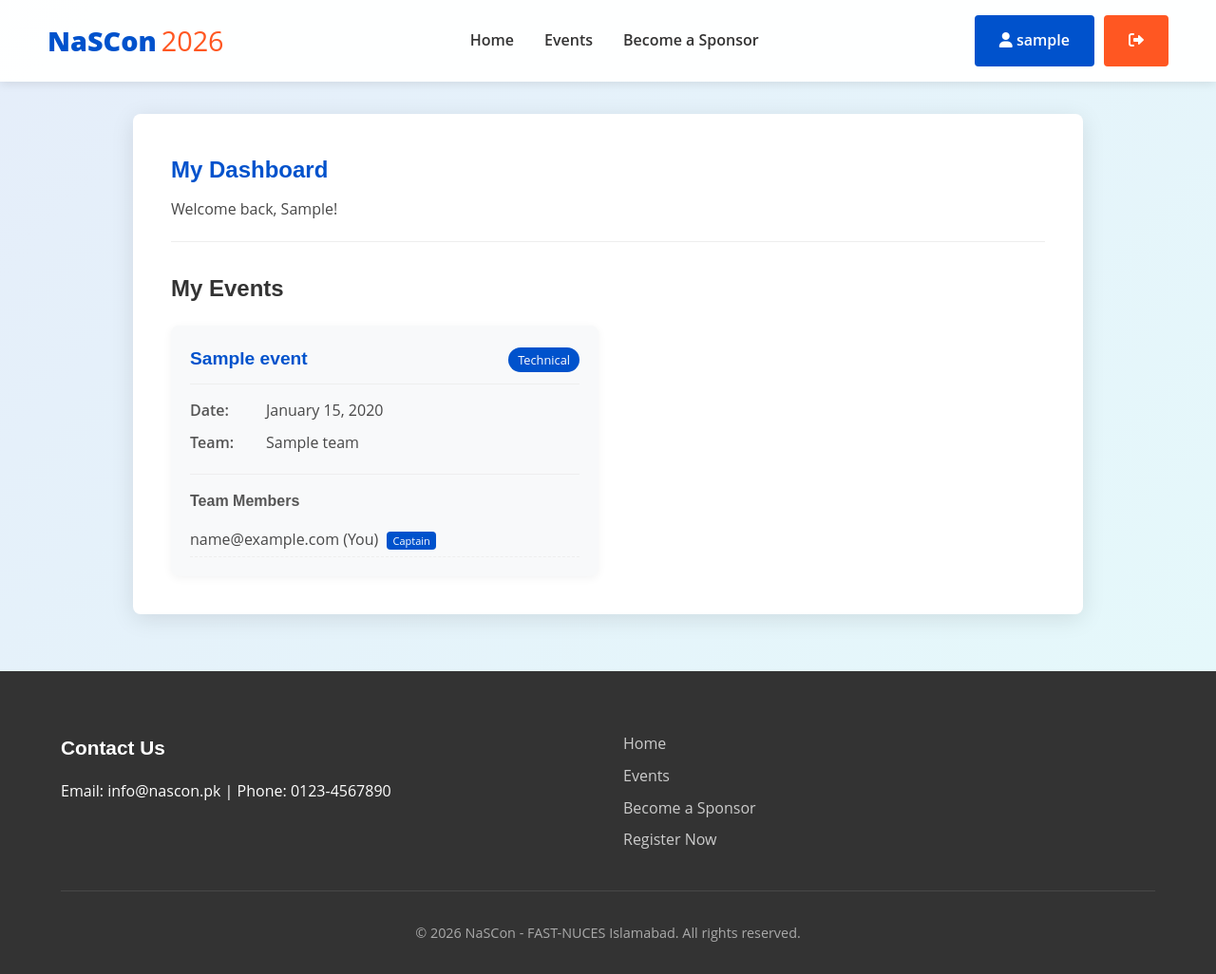
After one commit to RafayAhmad7548/Nascon26, a Django app: page /dashboard/ in a window 1280 px wide. The commit adds this page. Shown: the whole page at 95% size. Run offline with Django 5.2, Linux system fonts and the light colour scheme; a user stored in the database is signed in; tables that the repository leaves empty hold one stand-in row (values such as "Sample post").

Commit message:
Add dashboard view and related templates for user roles

```diff
--- /dev/null
+++ b/nascon/static/nascon/css/pages/dashboard.css
@@ -0,0 +1,168 @@
+/* Dashboard Section */
+.dashboard-section {
+    min-height: 85vh;
+    padding: 120px 0 60px;
+    background: linear-gradient(135deg, rgba(0, 82, 204, 0.1) 0%, rgba(0, 188, 212, 0.1) 100%);
+}
+
+.dashboard-container {
+    max-width: 1000px;
+    margin: 0 auto;
+    background-color: white;
+    border-radius: 8px;
+    padding: 40px;
+    box-shadow: 0 5px 25px rgba(0, 0, 0, 0.1);
+}
+
+.dashboard-header {
+    margin-bottom: 30px;
+    border-bottom: 1px solid #eee;
+    padding-bottom: 20px;
+}
+
+.dashboard-header h1 {
+    color: var(--primary-color);
+    margin-bottom: 10px;
+}
+
+.dashboard-content h2 {
+    margin-bottom: 20px;
+    color: #333;
+}
+
+/* Dashboard Cards */
+.dashboard-cards {
+    display: grid;
+    grid-template-columns: repeat(auto-fill, minmax(300px, 1fr));
+    gap: 20px;
+}
+
+.dashboard-card {
+    background-color: #f8f9fa;
+    border-radius: 8px;
+    padding: 20px;
+    box-shadow: 0 2px 10px rgba(0, 0, 0, 0.05);
+    transition: transform 0.3s ease, box-shadow 0.3s ease;
+}
+
+.dashboard-card:hover {
+    transform: translateY(-5px);
+    box-shadow: 0 8px 15px rgba(0, 0, 0, 0.1);
+}
+
+.card-header {
+    display: flex;
+    justify-content: space-between;
+    align-items: center;
+    margin-bottom: 15px;
+    padding-bottom: 10px;
+    border-bottom: 1px solid #eee;
+}
+
+.card-header h3 {
+    margin: 0;
+    font-size: 1.2rem;
+    color: var(--primary-color);
+}
+
+.event-category {
+    background-color: var(--primary-color);
+    color: white;
+    padding: 3px 10px;
+    border-radius: 20px;
+    font-size: 0.8rem;
+}
+
+.card-details {
+    margin-bottom: 20px;
+}
+
+.detail-row {
+    display: flex;
+    margin-bottom: 8px;
+}
+
+.detail-label {
+    font-weight: 600;
+    width: 80px;
+    color: #555;
+}
+
+.package-name {
+    font-weight: 600;
+    color: var(--secondary-color);
+}
+
+.team-members-section {
+    margin-top: 20px;
+    padding-top: 15px;
+    border-top: 1px solid #eee;
+}
+
+.team-members-section h4 {
+    margin-bottom: 10px;
+    color: #555;
+}
+
+.team-members-list {
+    list-style: none;
+    padding: 0;
+}
+
+.team-members-list li {
+    padding: 5px 0;
+    border-bottom: 1px dashed #eee;
+}
+
+.captain-badge {
+    background-color: var(--primary-color);
+    color: white;
+    padding: 2px 6px;
+    border-radius: 4px;
+    font-size: 11px;
+    margin-left: 5px;
+}
+
+.package-benefits {
+    margin-top: 15px;
+}
+
+.package-benefits h4 {
+    margin-bottom: 10px;
+    color: #555;
+}
+
+.package-benefits ul {
+    padding-left: 20px;
+}
+
+.package-benefits li {
+    margin-bottom: 5px;
+}
+
+.empty-state {
+    text-align: center;
+    padding: 40px 20px;
+    background-color: #f8f9fa;
+    border-radius: 8px;
+}
+
+@media (max-width: 768px) {
+    .dashboard-container {
+        padding: 25px;
+        margin: 0 15px;
+    }
+
+    .dashboard-cards {
+        grid-template-columns: 1fr;
+    }
+
+    .detail-row {
+        flex-direction: column;
+    }
+
+    .detail-label {
+        width: 100%;
+        margin-bottom: 5px;
+    }
+}
--- a/nascon/templates/base.html
+++ b/nascon/templates/base.html
@@ -36,7 +36,7 @@
                 </nav>
                 <ul class="auth-links">
                     {% if request.user.is_authenticated %}
-                        <li><a href="" class="secondary-button"><i class="fa-solid fa-user"></i>  {{ request.user.username }}</a></li>
+                        <li><a href="{% url 'dashboard' %}" class="secondary-button"><i class="fa-solid fa-user"></i>  {{ request.user.username }}</a></li>
                         <li><a href="{% url 'logout' %}" class="cta-button"><i class="fa-solid fa-right-from-bracket"></i></a></li>
                     {% else %}
                         <li><a href="{% url 'login' %}" class="secondary-button">Login</a></li>
--- /dev/null
+++ b/nascon/templates/nascon/dashboard.html
@@ -0,0 +1,142 @@
+{% extends "base.html" %}
+{% load static %}
+
+{% block title %}Dashboard - NaSCon 2026{% endblock %}
+
+{% block extra_css %}
+<link rel="stylesheet" href="{% static 'nascon/css/pages/dashboard.css' %}">
+{% endblock %}
+
+{% block content %}
+<section class="dashboard-section">
+    <div class="container">
+        <div class="dashboard-container">
+            <div class="dashboard-header">
+                <h1>My Dashboard</h1>
+                <p>Welcome back, {{ user.first_name }}!</p>
+            </div>
+
+            <div class="dashboard-content">
+                {% if user.role == 'participant' %}
+                    <h2>My Events</h2>
+                    {% if events_data %}
+                        <div class="dashboard-cards">
+                            {% for event_data in events_data %}
+                                <div class="dashboard-card">
+                                    <div class="card-header">
+                                        <h3>{{ event_data.event.event_name }}</h3>
+                                        <span class="event-category">{{ event_data.event.get_category_display }}</span>
+                                    </div>
+                                    <div class="card-details">
+                                        <div class="detail-row">
+                                            <span class="detail-label">Date:</span>
+                                            <span>{{ event_data.event.date_time|date:"F j, Y" }}</span>
+                                        </div>
+                                        <div class="detail-row">
+                                            <span class="detail-label">Team:</span>
+                                            <span>{{ event_data.team.team_name }}</span>
+                                        </div>
+                                    </div>
+
+                                    <div class="team-members-section">
+                                        <h4>Team Members</h4>
+                                        <ul class="team-members-list">
+                                            <li>{{ user.email }} (You) <span class="captain-badge">Captain</span></li>
+                                            {% for member in event_data.team_members %}
+                                                <li>{{ member.email }}</li>
+                                            {% endfor %}
+                                        </ul>
+                                    </div>
+                                </div>
+                            {% endfor %}
+                        </div>
+                    {% else %}
+                        <div class="empty-state">
+                            <p>You haven't registered for any events yet.</p>
+                            <a href="{% url 'events' %}" class="cta-button">Browse Events</a>
+                        </div>
+                    {% endif %}
+
+                {% elif user.role == 'sponsor' %}
+                    <h2>My Sponsorships</h2>
+                    {% if sponsorships %}
+                        <div class="dashboard-cards">
+                            {% for sponsorship in sponsorships %}
+                                <div class="dashboard-card">
+                                    <div class="card-header">
+                                        <h3>{{ sponsorship.event.event_name }}</h3>
+                                        <span class="event-category">{{ sponsorship.event.get_category_display }}</span>
+                                    </div>
+                                    <div class="card-details">
+                                        <div class="detail-row">
+                                            <span class="detail-label">Date:</span>
+                                            <span>{{ sponsorship.event.date_time|date:"F j, Y" }}</span>
+                                        </div>
+                                        <div class="detail-row">
+                                            <span class="detail-label">Package:</span>
+                                            <span class="package-name">{{ sponsorship.package.category }}</span>
+                                        </div>
+                                        <div class="detail-row">
+                                            <span class="detail-label">Amount:</span>
+                                            <span>Rs.{{ sponsorship.package.cost }}</span>
+                                        </div>
+
+                                        {% if sponsorship.benefits_list %}
+                                            <div class="package-benefits">
+                                                <h4>Package Benefits</h4>
+                                                <ul>
+                                                    {% for benefit in sponsorship.benefits_list %}
+                                                        <li>{{ benefit }}</li>
+                                                    {% endfor %}
+                                                </ul>
+                                            </div>
+                                        {% endif %}
+                                    </div>
+                                </div>
+                            {% endfor %}
+                        </div>
+                    {% else %}
+                        <div class="empty-state">
+                            <p>You haven't sponsored any events yet.</p>
+                            <a href="{% url 'sponsor' %}" class="cta-button">Become a Sponsor</a>
+                        </div>
+                    {% endif %}
+
+                {% elif user.role == 'judge' %}
+                    <h2>Events I'm Judging</h2>
+                    {% if judged_events %}
+                        <div class="dashboard-cards">
+                            {% for event in judged_events %}
+                                <div class="dashboard-card">
+                                    <div class="card-header">
+                                        <h3>{{ event.event_name }}</h3>
+                                        <span class="event-category">{{ event.get_category_display }}</span>
+                                    </div>
+                                    <div class="card-details">
+                                        <div class="detail-row">
+                                            <span class="detail-label">Date:</span>
+                                            <span>{{ event.date_time|date:"F j, Y" }}</span>
+                                        </div>
+                                        <div class="detail-row">
+                                            <span class="detail-label">Time:</span>
+                                            <span>{{ event.date_time|time:"g:i A" }}</span>
+                                        </div>
+                                        <div class="detail-row">
+                                            <span class="detail-label">Participants:</span>
+                                            <span>{{ event.max_participants }}</span>
+                                        </div>
+                                    </div>
+                                </div>
+                            {% endfor %}
+                        </div>
+                    {% else %}
+                        <div class="empty-state">
+                            <p>You are not assigned to judge any events yet.</p>
+                        </div>
+                    {% endif %}
+                {% endif %}
+            </div>
+        </div>
+    </div>
+</section>
+{% endblock %}
--- a/nascon/urls.py
+++ b/nascon/urls.py
@@ -13,4 +13,5 @@
     path('events/register/<int:event_id>/', views.event_register, name='event_register'),
     path('events/register/<int:event_id>/team/', views.team_create, name='team_create'),
     path('events/register/<int:event_id>/confirm/', views.registration_confirm, name='registration_confirm'),
+    path('dashboard/', views.dashboard_view, name='dashboard'),
 ]
--- a/nascon/views.py
+++ b/nascon/views.py
@@ -260,3 +260,58 @@
             'team_name': cleaned_data['team_name'],
             'member_emails': member_emails
         })
+
+@login_required
+def dashboard_view(request):
+    """Dashboard view showing different content based on user role"""
+    user = request.user
+    context = {
+        'user': user
+    }
+
+    if user.role == 'participant':
+        # Get all events the participant is registered for
+        participant_events = ParticipantEvent.objects.filter(participant_id=user)
+        events_data = []
+
+        for pe in participant_events:
+            # For each event, get the team details and other team members
+            team = pe.team
+            team_members = ParticipantEvent.objects.filter(
+                event_id=pe.event_id,
+                team=team
+            ).exclude(participant_id=user)
+
+            events_data.append({
+                'event': pe.event_id,
+                'team': team,
+                'team_members': [tm.participant_id for tm in team_members]
+            })
+
+        context['events_data'] = events_data
+
+    elif user.role == 'sponsor':
+        # Get all events sponsored by this user
+        sponsored_events = Sponsor.objects.filter(sponsor_id=user)
+
+        sponsorships = []
+        for sponsorship in sponsored_events:
+            # Parse benefits list
+            benefits_list = []
+            if sponsorship.package.benefits:
+                benefits_list = sponsorship.package.benefits.split(', ')
+
+            sponsorships.append({
+                'event': sponsorship.event_id,
+                'package': sponsorship.package,
+                'benefits_list': benefits_list
+            })
+
+        context['sponsorships'] = sponsorships
+
+    elif user.role == 'judge':
+        # Get all events this user is judging
+        judged_events = Event.objects.filter(judge_id=user)
+        context['judged_events'] = judged_events
+
+    return render(request, 'nascon/dashboard.html', context)
```
